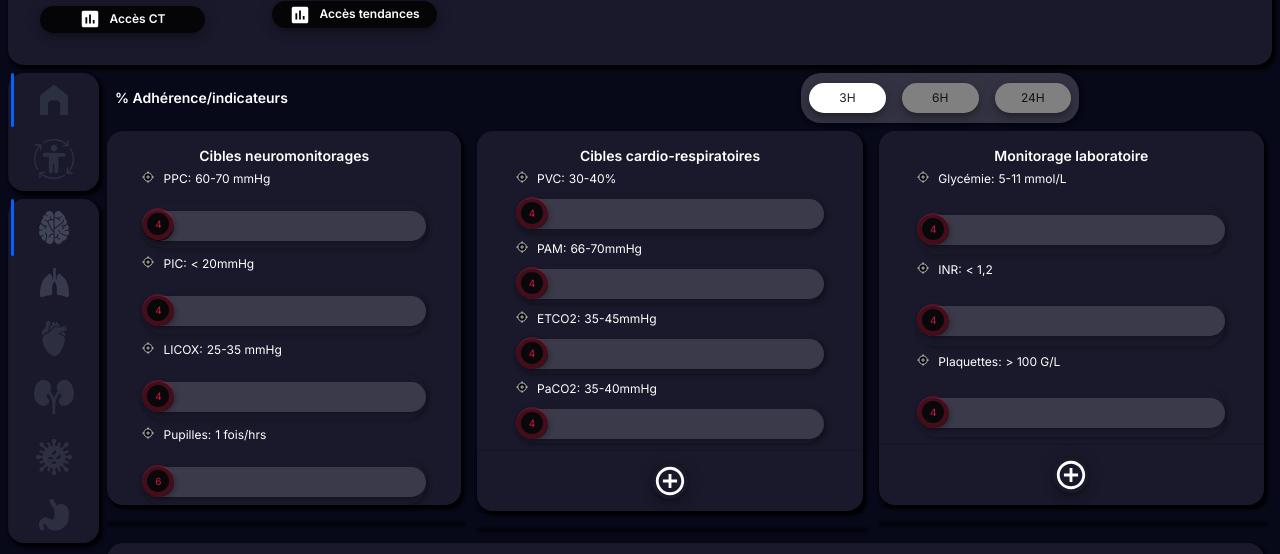
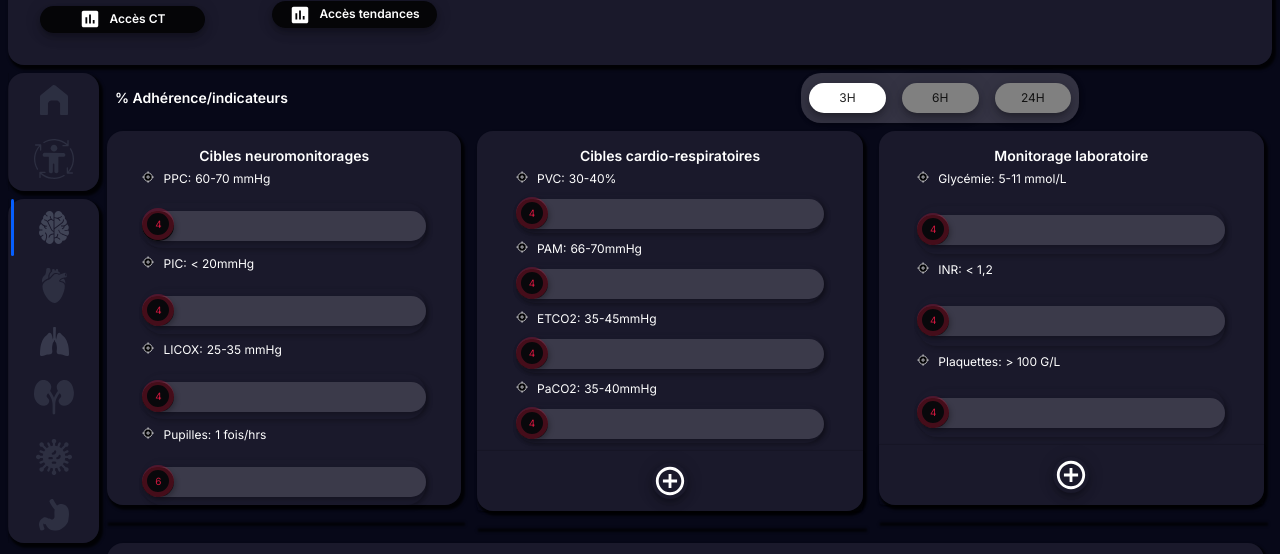
Before and after one commit to Cescollino/optibrain-app, a React (Vite) app in the folder client/: page / in a window 1280 px wide. Shown: the part 246-800 px from the top of the page. Built offline with nearby package versions, Linux system fonts and the light colour scheme.

Commit message:
sideBar into one component

```diff
--- a/client/src/scenes/dashboard/SideBar.tsx
+++ b/client/src/scenes/dashboard/SideBar.tsx
@@ -1,18 +1,94 @@
-import DashboardBox from "@/components/DashboardBox"
-import HomeSidebar from "../home-sidebar"
-import SystemsSidebar from "../systems-sidebar"
+import React, { useState } from 'react';
+import Tabs from '@mui/material/Tabs';
+import Tab from '@mui/material/Tab';
+import { useTheme } from '@mui/material';
+import DashboardBox from '@/components/DashboardBox';
+import HomeIcon from '@/components/icons/HomeIcon';
+import PatientIcon from '@/components/icons/PatientIcon';
+import BrainIcon from '@/components/icons/BrainIcon';
+import GastroIcon from '@/components/icons/GastroIcon';
+import HeartIcon from '@/components/icons/HeartIcon';
+import InfectionIcon from '@/components/icons/InfectionIcon';
+import KidneyIcon from '@/components/icons/KidneyIcon';
+import LungsIcon from '@/components/icons/LungsIcon';
 
-const SideBar = () => {
-    return (
+function a11yProps(index: number) {
+  return {
+    id: `vertical-tab-${index}`,
+    'aria-controls': `vertical-tabpanel-${index}`,
+  };
+}
+
+export default function Sidebar() {
+  const { palette } = useTheme();
+  const [homeIndex, setHomeIndex] = useState<null | number>(null);
+  const [systemIndex, setSystemIndex] = useState<null | number>(0);
+
+  const handleTabChange = (tabType: string, newValue: number) => {
+    if (tabType === 'home') {
+      setHomeIndex(newValue);
+      setSystemIndex(null);
+    } else {
+      setSystemIndex(newValue);
+      setHomeIndex(null);
+    }
+  };
+
+  return (
     <>
-        <DashboardBox sx={{ width: 'min-content', mb: '0.5rem'}}>
-            <HomeSidebar />
-        </DashboardBox>
-        <DashboardBox sx={{ width: 'min-content'}}>
-            <SystemsSidebar />
-        </DashboardBox>
+      <DashboardBox sx={{ width: 'min-content', mb: '0.5rem' }}>
+        <Tabs
+          orientation="vertical"
+          value={homeIndex}
+          onChange={(event, newValue) => handleTabChange('home', newValue)}
+          sx={{
+            borderLeft: 1,
+            borderColor: 'divider',
+          }}
+          TabIndicatorProps={{
+            title: 'indicator',
+            sx: {
+              backgroundColor: palette.blue.main,
+              height: 3,
+              borderRadius: '1rem',
+              left: 2,
+              width: 3,
+            },
+          }}
+        >
+          <Tab icon={<HomeIcon />} {...a11yProps(0)} />
+          <Tab icon={<PatientIcon />} {...a11yProps(1)} />
+        </Tabs>
+      </DashboardBox>
+
+      <DashboardBox sx={{ width: 'min-content', mb: '0.5rem' }}>
+        <Tabs
+          orientation="vertical"
+          value={systemIndex}
+          onChange={(event, newValue) => handleTabChange('system', newValue)}
+          sx={{
+            borderLeft: 1,
+            borderColor: 'divider',
+          }}
+          TabIndicatorProps={{
+            title: 'indicator',
+            sx: {
+              backgroundColor: palette.blue.main,
+              height: 3,
+              borderRadius: '1rem',
+              left: 2,
+              width: 3,
+            },
+          }}
+        >
+          <Tab icon={<BrainIcon />} {...a11yProps(0)} />
+          <Tab icon={<HeartIcon />} {...a11yProps(1)} />
+          <Tab icon={<LungsIcon />} {...a11yProps(2)} />
+          <Tab icon={<KidneyIcon />} {...a11yProps(3)} />
+          <Tab icon={<InfectionIcon />} {...a11yProps(4)} />
+          <Tab icon={<GastroIcon />} {...a11yProps(5)} />
+        </Tabs>
+      </DashboardBox>
     </>
-    );
-};
-
-export default SideBar;
+  );
+}
--- a/client/src/scenes/home-sidebar/index.tsx
+++ /dev/null
@@ -1,50 +0,0 @@
-
-import { useTheme } from '@mui/material';
-import { useState, SyntheticEvent } from 'react';
-import Tabs from '@mui/material/Tabs';
-import Tab from '@mui/material/Tab';
-import HomeIcon from '@/components/icons/HomeIcon';
-import PatientIcon from '@/components/icons/PatientIcon';
-
-function a11yProps(index: number) {
-  return {
-    id: `vertical-tab-${index}`,
-    'aria-controls': `vertical-tabpanel-${index}`,
-  };
-}
-
-function HomeSidebar() {
-  const { palette } = useTheme();
-  const [value, setValue] = useState(0);
-
-  const handleChange = (event: SyntheticEvent, newValue: number) => {
-    setValue(newValue);
-  };
-
-  return (
-      <Tabs
-        orientation="vertical"
-        value={value}
-        onChange={handleChange}
-        sx={{
-          borderLeft: 1,
-          borderColor: 'divider'
-        }}
-        TabIndicatorProps={{
-          title: "indicator",
-          sx: {
-            backgroundColor: palette.blue.main,
-            height: 3,
-            borderRadius: "1rem",
-            left: 2,
-            width: 3
-          }
-        }}
-      >
-        <Tab icon={<HomeIcon />} {...a11yProps(0)} />
-        <Tab icon={<PatientIcon />} {...a11yProps(1)} />
-      </Tabs>
-  );
-}
-
-export default HomeSidebar;
--- a/client/src/scenes/systems-sidebar/index.tsx
+++ /dev/null
@@ -1,55 +0,0 @@
-import { useState, SyntheticEvent } from 'react';
-import Tabs from '@mui/material/Tabs';
-import Tab from '@mui/material/Tab';
-import BrainIcon from "@/components/icons/BrainIcon";
-import GastroIcon from "@/components/icons/GastroIcon";
-import HeartIcon from "@/components/icons/HeartIcon";
-import InfectionIcon from "@/components/icons/InfectionIcon";
-import KidneyIcon from "@/components/icons/KidneyIcon";
-import LungsIcon from "@/components/icons/LungsIcon";
-import { useTheme } from '@mui/material'
-
-function a11yProps(index: number) {
-  return {
-    id: `vertical-tab-${index}`,
-    'aria-controls': `vertical-tabpanel-${index}`,
-  };
-}
-
-export default function SystemsSidebar() {
-  const { palette } = useTheme();
-  const [value, setValue] = useState(0);
-
-  const handleChange = (event: SyntheticEvent, newValue: number) => {
-    setValue(newValue);
-  };
-
-  return (
-      <Tabs
-        orientation="vertical"
-        value={value}
-        onChange={handleChange}
-        sx={{
-          borderLeft: 1,
-          borderColor: 'divider'
-        }}
-        TabIndicatorProps={{
-          title: "indicator",
-          sx: {
-            backgroundColor: palette.blue.main,
-            height: 3,
-            borderRadius: "1rem",
-            left: 2,
-            width: 3
-          }
-        }}
-      >
-        <Tab icon={<BrainIcon />} {...a11yProps(0)} />
-        <Tab icon={<LungsIcon />} {...a11yProps(1)} />
-        <Tab icon={<HeartIcon />} {...a11yProps(2)} />
-        <Tab icon={<KidneyIcon />} {...a11yProps(3)} />
-        <Tab icon={<InfectionIcon />} {...a11yProps(4)} />
-        <Tab icon={<GastroIcon />} {...a11yProps(5)} />
-      </Tabs>
-  );
-}
```
